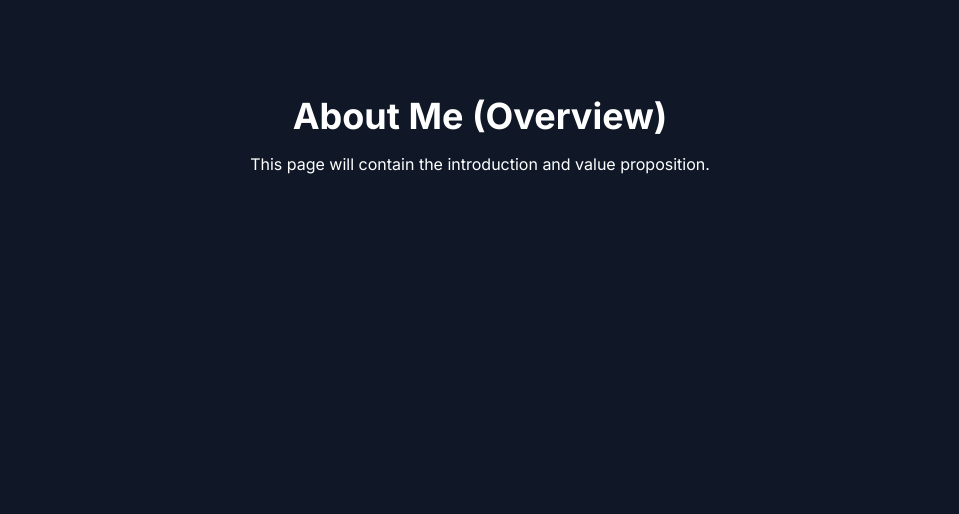
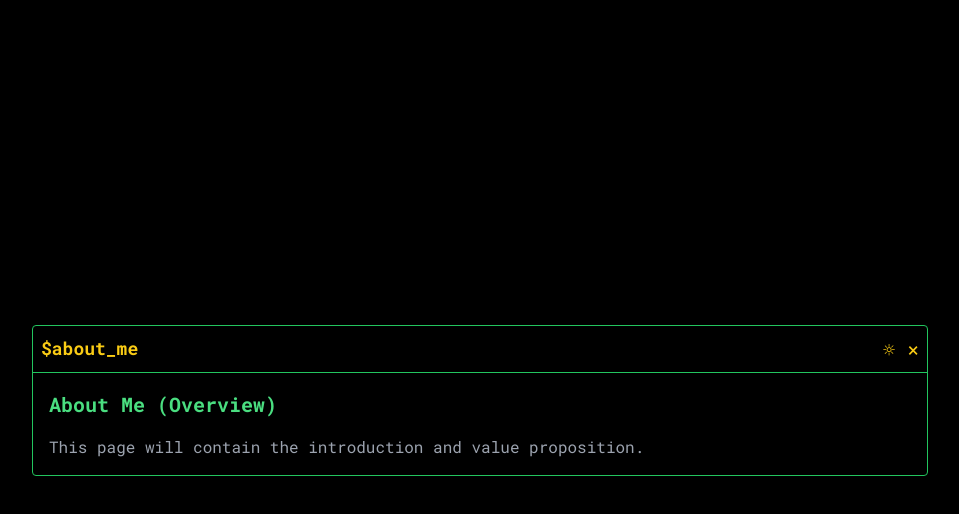
Before and after one commit to undevy/undevy-portfolio, a Next.js app: page /overview in a window 1280 px wide. Shown: the top 514 px of the page, without its empty margins (160-1119 px from the left). Built offline with nearby package versions, Linux system fonts and the light colour scheme.

Commit message:
feat(state): Introduce SessionContext and apply layout globally

```diff
--- /dev/null
+++ b/postcss.config.js
@@ -0,0 +1,6 @@
+module.exports = {
+  plugins: {
+    tailwindcss: {},
+    autoprefixer: {},
+  },
+}
--- a/src/app/components/Navigation.js
+++ b/src/app/components/Navigation.js
@@ -2,13 +2,15 @@
 import Link from 'next/link';
 
 export default function Navigation() {
+  const buttonClasses = "p-2 w-full text-left border border-dark-border hover:bg-dark-hover transition-colors rounded";
+
   return (
-    <nav className="mt-8 flex gap-4">
-      <Link href="/overview" className="px-4 py-2 bg-blue-600 hover:bg-blue-700 rounded-md transition-colors">
-        About Me
+    <nav className="mt-8 flex flex-col gap-3 w-full max-w-md">
+      <Link href="/overview" className={buttonClasses}>
+        <span className="text-dark-text-command">[USR]</span> about_me {">"}
       </Link>
-      <Link href="/experience" className="px-4 py-2 bg-blue-600 hover:bg-blue-700 rounded-md transition-colors">
-        Experience
+      <Link href="/experience" className={buttonClasses}>
+        <span className="text-dark-text-command">[EXP]</span> experience {">"}
       </Link>
     </nav>
   );
--- /dev/null
+++ b/src/app/context/SessionContext.js
@@ -0,0 +1,36 @@
+// src/app/context/SessionContext.js
+'use client'; // This is a client-side component because it uses state and context.
+
+import { createContext, useContext, useState } from 'react';
+
+// 1. Create the context itself
+const SessionContext = createContext(null);
+
+// 2. Create the Provider component
+// This component will wrap our entire application and "provide" the state.
+export function SessionProvider({ children }) {
+  const [theme, setTheme] = useState('dark'); // Default theme is 'dark'
+
+  // This is the "broadcast" signal. We'll add more to it later.
+  const value = {
+    theme,
+    toggleTheme: () => setTheme(theme === 'dark' ? 'light' : 'dark'),
+  };
+
+  return (
+    <SessionContext.Provider value={value}>
+      {children}
+    </SessionContext.Provider>
+  );
+}
+
+// 3. Create a custom hook for easy access
+// Instead of importing useContext and SessionContext everywhere,
+// we'll just use this simple hook.
+export function useSession() {
+  const context = useContext(SessionContext);
+  if (!context) {
+    throw new Error('useSession must be used within a SessionProvider');
+  }
+  return context;
+}
--- a/src/app/experience/page.js
+++ b/src/app/experience/page.js
@@ -1,9 +1,15 @@
 // src/app/experience/page.js
+import TerminalWindow from '../layouts/TerminalWindow';
+
 export default function ExperiencePage() {
   return (
-    <main className="flex min-h-screen flex-col items-center p-24 bg-gray-900 text-white">
-      <h1 className="text-4xl font-bold">My Experience</h1>
-      <p className="mt-4">This page will contain the career timeline and detailed roles.</p>
+    <main className="flex min-h-screen items-center justify-center p-4 md:p-8">
+      <TerminalWindow title="experience">
+        <h1 className="text-xl font-bold">My Experience</h1>
+        <p className="mt-4 text-dark-text-secondary">
+          This page will contain the career timeline and detailed roles.
+        </p>
+      </TerminalWindow>
     </main>
   );
 }
--- a/src/app/globals.css
+++ b/src/app/globals.css
@@ -1,3 +1,5 @@
 /* src/app/globals.css */
 
-@import "tailwindcss";
+@tailwind base;
+@tailwind components;
+@tailwind utilities;
--- a/src/app/layout.js
+++ b/src/app/layout.js
@@ -1,10 +1,15 @@
 // src/app/layout.js
-import { Inter } from "next/font/google";
+import { Roboto_Mono } from "next/font/google";
 import "./globals.css";
-import MatomoTracker from "./components/MatomoTracker"; // Импортируем наш компонент
-import { Suspense } from 'react'; // Импортируем Suspense
+import MatomoTracker from "./components/MatomoTracker";
+import { Suspense } from 'react';
+import { SessionProvider } from "./context/SessionContext"; // Import our new provider
 
-const inter = Inter({ subsets: ["latin"] });
+const robotoMono = Roboto_Mono({
+  subsets: ["latin"],
+  display: 'swap',
+  variable: '--font-roboto-mono',
+});
 
 export const metadata = {
   title: "Undevy Portfolio",
@@ -14,15 +19,17 @@ export const metadata = {
 export default function RootLayout({ children }) {
   return (
     <html lang="en">
-      <body className={inter.className}>
+      <body className={`${robotoMono.variable} font-mono bg-dark-bg text-dark-text-primary`}>
         {/*
-          Suspense is needed because MatomoTracker uses useSearchParams,
-          which is a Client Component hook.
+          Now, our entire application is wrapped in the SessionProvider.
+          Every component inside can access the shared state (like the current theme).
         */}
-        <Suspense fallback={null}>
-          <MatomoTracker />
-        </Suspense>
-        {children}
+        <SessionProvider>
+          <Suspense fallback={null}>
+            <MatomoTracker />
+          </Suspense>
+          {children}
+        </SessionProvider>
       </body>
     </html>
   );
--- /dev/null
+++ b/src/app/layouts/TerminalWindow.js
@@ -0,0 +1,22 @@
+// src/app/layouts/TerminalWindow.js
+export default function TerminalWindow({ title, children }) {
+  return (
+    <div className="w-full max-w-4xl border border-dark-border rounded bg-dark-bg/50">
+      {/* Header */}
+      <div className="flex items-center justify-between p-2 border-b border-dark-border">
+        <h1 className="text-dark-text-command font-bold text-lg">${title}</h1>
+        <div className="flex items-center gap-3">
+          {/* Theme switcher will go here */}
+          <span className="text-dark-text-command text-xl">☼</span>
+          {/* Close button will go here */}
+          <span className="text-dark-text-command text-xl">×</span>
+        </div>
+      </div>
+
+      {/* Content */}
+      <div className="p-4">
+        {children}
+      </div>
+    </div>
+  );
+}
--- a/src/app/overview/page.js
+++ b/src/app/overview/page.js
@@ -1,9 +1,15 @@
 // src/app/overview/page.js
+import TerminalWindow from '../layouts/TerminalWindow';
+
 export default function OverviewPage() {
   return (
-    <main className="flex min-h-screen flex-col items-center p-24 bg-gray-900 text-white">
-      <h1 className="text-4xl font-bold">About Me (Overview)</h1>
-      <p className="mt-4">This page will contain the introduction and value proposition.</p>
+    <main className="flex min-h-screen items-center justify-center p-4 md:p-8">
+      <TerminalWindow title="about_me">
+        <h1 className="text-xl font-bold">About Me (Overview)</h1>
+        <p className="mt-4 text-dark-text-secondary">
+          This page will contain the introduction and value proposition.
+        </p>
+      </TerminalWindow>
     </main>
   );
 }
--- a/src/app/page.js
+++ b/src/app/page.js
@@ -1,6 +1,9 @@
 // src/app/page.js
 import fs from 'fs/promises';
+// THE FIX IS HERE: Corrected the import path
+import TerminalWindow from './layouts/TerminalWindow';
 import Navigation from './components/Navigation';
+
 async function getValidCodes() {
   const dataFilePath = '/home/undevy/content.json';
   try {
@@ -9,33 +12,44 @@ async function getValidCodes() {
   } catch (error) {
     console.error('Could not read content file. Serving mock data.', error.message);
     return {
-      "LOCAL_TEST": { name: "Local Developer", message: "This is mock data for local development." },
-      "WELCOME123": { name: "Special Guest", message: "Welcome! Please select a section to continue." },
-      "RECRUITER456": { name: "Hiring Manager", message: "Thank you for your time. Please select a section to continue." }
+      "LOCAL_TEST": {
+        "company": "Local Dev Env",
+        "access_level": "god_mode",
+        "greeting_name": "Local Developer",
+        "config": {
+          "timeline": "all",
+          "depth": "full",
+          "tone": "casual"
+        }
+      }
     };
   }
 }
 
 function AccessGate() {
   return (
+    <TerminalWindow title="enter_access_code">
       <div className="text-center">
-      <h1 className="text-5xl font-bold text-white">Access Required</h1>
-      <p className="mt-4 text-xl text-gray-300">
+        <h1 className="text-5xl font-bold">Access Required</h1>
+        <p className="mt-4 text-dark-text-secondary">
           Please use the unique URL provided to you.
         </p>
       </div>
+    </TerminalWindow>
   );
 }
 
 function MainHub({ user }) {
   return (
-    <div className="text-center">
-      <h1 className="text-5xl font-bold text-white">Welcome, {user.name}!</h1>
-      <p className="mt-4 text-xl text-gray-300">
-        {user.message}
+    <TerminalWindow title="main_hub">
+      <div className="text-center flex flex-col items-center">
+        <h1 className="text-4xl font-bold">Welcome, {user.greeting_name}!</h1>
+        <p className="mt-2 text-dark-text-secondary">
+          Please select a section to continue.
         </p>
         <Navigation />
       </div>
+    </TerminalWindow>
   );
 }
 
@@ -45,7 +59,7 @@ export default async function Home({ searchParams }) {
   const user = validCodes[code];
 
   return (
-    <main className="flex min-h-screen flex-col items-center justify-center bg-gray-900 p-8">
+    <main className="flex min-h-screen items-center justify-center p-4 md:p-8">
       {user ? <MainHub user={user} /> : <AccessGate />}
     </main>
   );
--- /dev/null
+++ b/tailwind.config.js
@@ -0,0 +1,56 @@
+/** @type {import('tailwindcss').Config} */
+/** @type {import('tailwindcss').Config} */
+module.exports = {
+  content: [
+    "./src/pages/**/*.{js,ts,jsx,tsx,mdx}",
+    "./src/components/**/*.{js,ts,jsx,tsx,mdx}",
+    "./src/app/**/*.{js,ts,jsx,tsx,mdx}",
+  ],
+  theme: {
+    extend: {
+      // Extending the color palette with our design system colors
+      colors: {
+        // Dark Theme (Default)
+        'dark-bg': '#000000',
+        'dark-text-primary': '#4ade80',    // green-400
+        'dark-text-secondary': '#9ca3af', // gray-400
+        'dark-text-command': '#facc15',    // yellow-400
+        'dark-border': '#22c55e',          // green-500
+        'dark-active': '#15803d',          // green-800
+        'dark-error': '#f87171',           // red-400
+        'dark-success': '#4ade80',         // green-400
+        'dark-input-bg': '#111827',        // gray-900
+        'dark-hover': 'rgba(34, 197, 94, 0.1)', // Example: green-500 with 10% opacity
+
+        // Light Theme
+        'light-bg': '#f3f4f6',             // gray-100
+        'light-text-primary': '#166534',   // green-800
+        'light-text-secondary': '#4b5563', // gray-600
+        'light-text-command': '#ca8a04',   // yellow-600
+        'light-border': '#15803d',         // green-700
+        'light-active': '#dcfce7',         // green-100
+        'light-error': '#dc2626',          // red-600
+        'light-success': '#16a34a',        // green-600
+        'light-input-bg': '#ffffff',       // white
+        'light-hover': 'rgba(22, 163, 74, 0.1)', // Example: green-600 with 10% opacity
+      },
+      // Extending font sizes based on the design system
+      fontSize: {
+        'xs': '12px', // Status Labels
+        'sm': '14px', // Base Text
+        'base': '16px',// Command Text
+        'lg': '18px', // Headers
+        'xl': '20px', // Data Values
+      },
+      // Ensuring the font family is always monospace
+      fontFamily: {
+        mono: ['"Roboto Mono"', 'ui-monospace', 'SFMono-Regular', 'Menlo', 'Monaco', 'Consolas', '"Liberation Mono"', '"Courier New"', 'monospace'],
+      },
+      // Setting border radius
+      borderRadius: {
+        'DEFAULT': '0.25rem', // 4px
+      },
+    },
+  },
+  plugins: [],
+};
```
Also changed, not shown: package.json (+6 -5 lines), 2 other files (tests, documents, lock files or other folders). Lines whose indentation alone changed are shown as unchanged.
